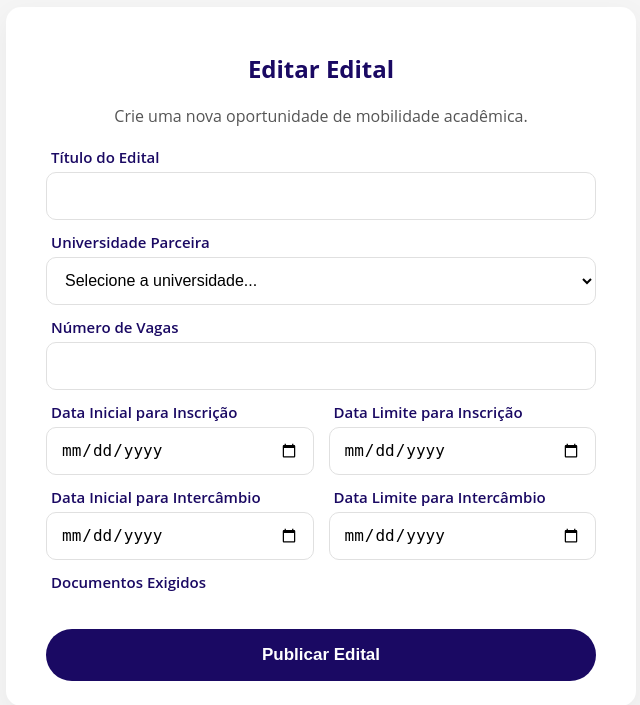
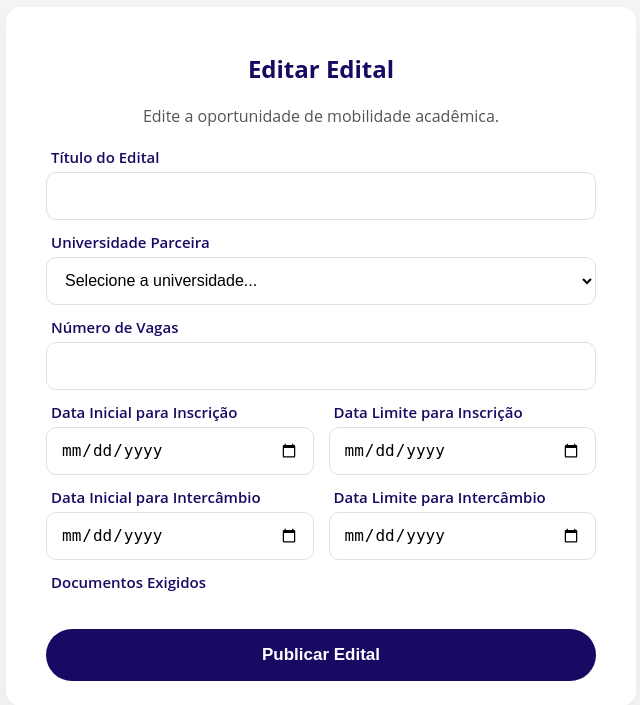
Before and after one commit to IsabelaAmoriim/sistema-apoio-intercambistas, a Flask app: template templates/admin_editar_edital.html in a window 1280 px wide. Shown: the part 173-878 px from the top of the page, without its empty margins (319-959 px from the left). Run offline with Flask 3, Linux system fonts and the light colour scheme; the template is opened without the code that fills it, so the values that code supplies are empty.

Commit message:
Update admin_editar_edital.html

```diff
--- a/templates/admin_editar_edital.html
+++ b/templates/admin_editar_edital.html
@@ -33,7 +33,7 @@
     <main class="container-cadastro">
         <div class="card-form">
             <h2 class="titulo-form">Editar Edital</h2>
-            <p class="subtitulo" style="margin-bottom: 20px;">Crie uma nova oportunidade de mobilidade acadêmica.</p>
+            <p class="subtitulo" style="margin-bottom: 20px;">Edite a oportunidade de mobilidade acadêmica.</p>
 
             {% with messages = get_flashed_messages() %}
             {% if messages %}
```
